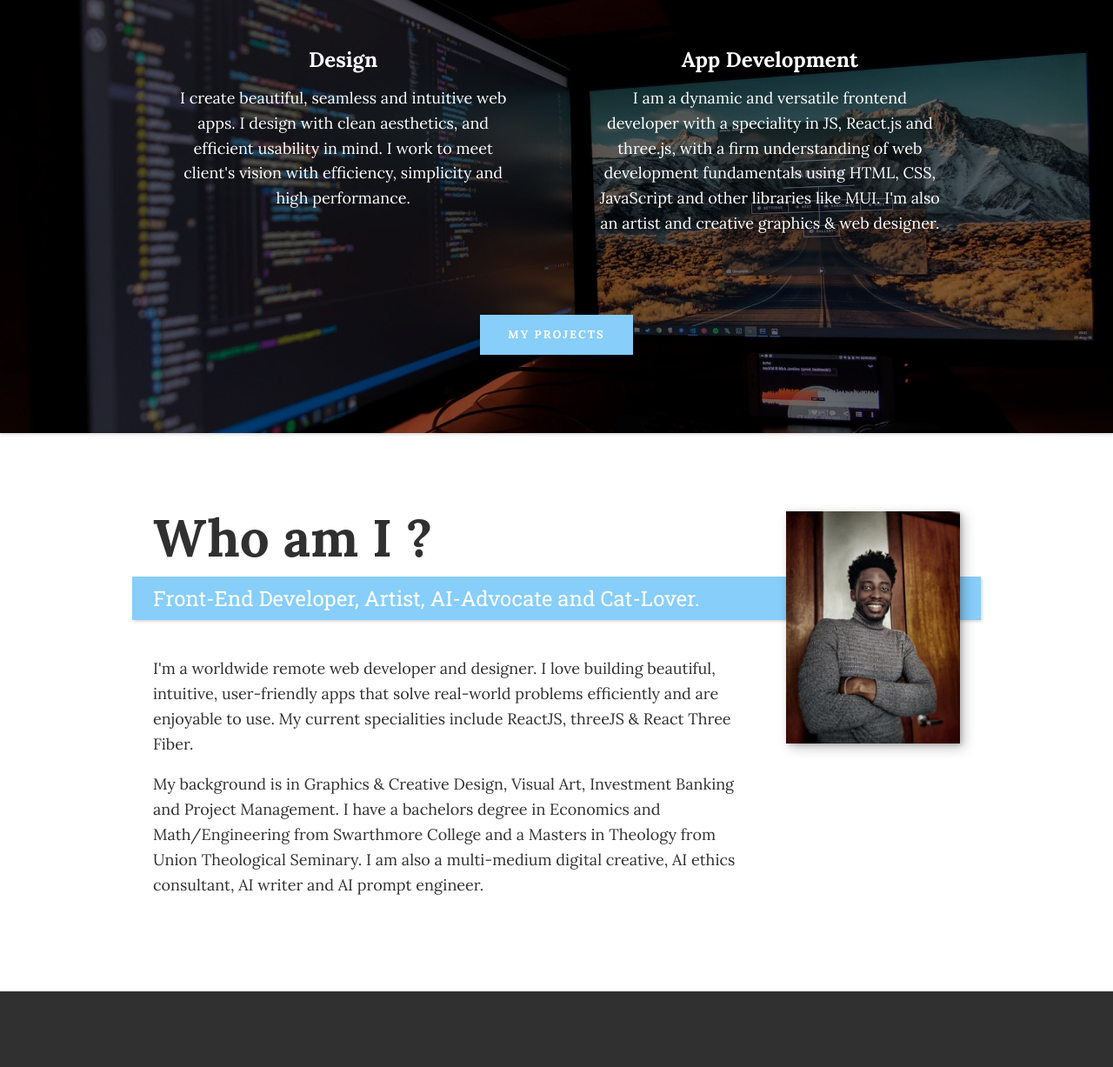
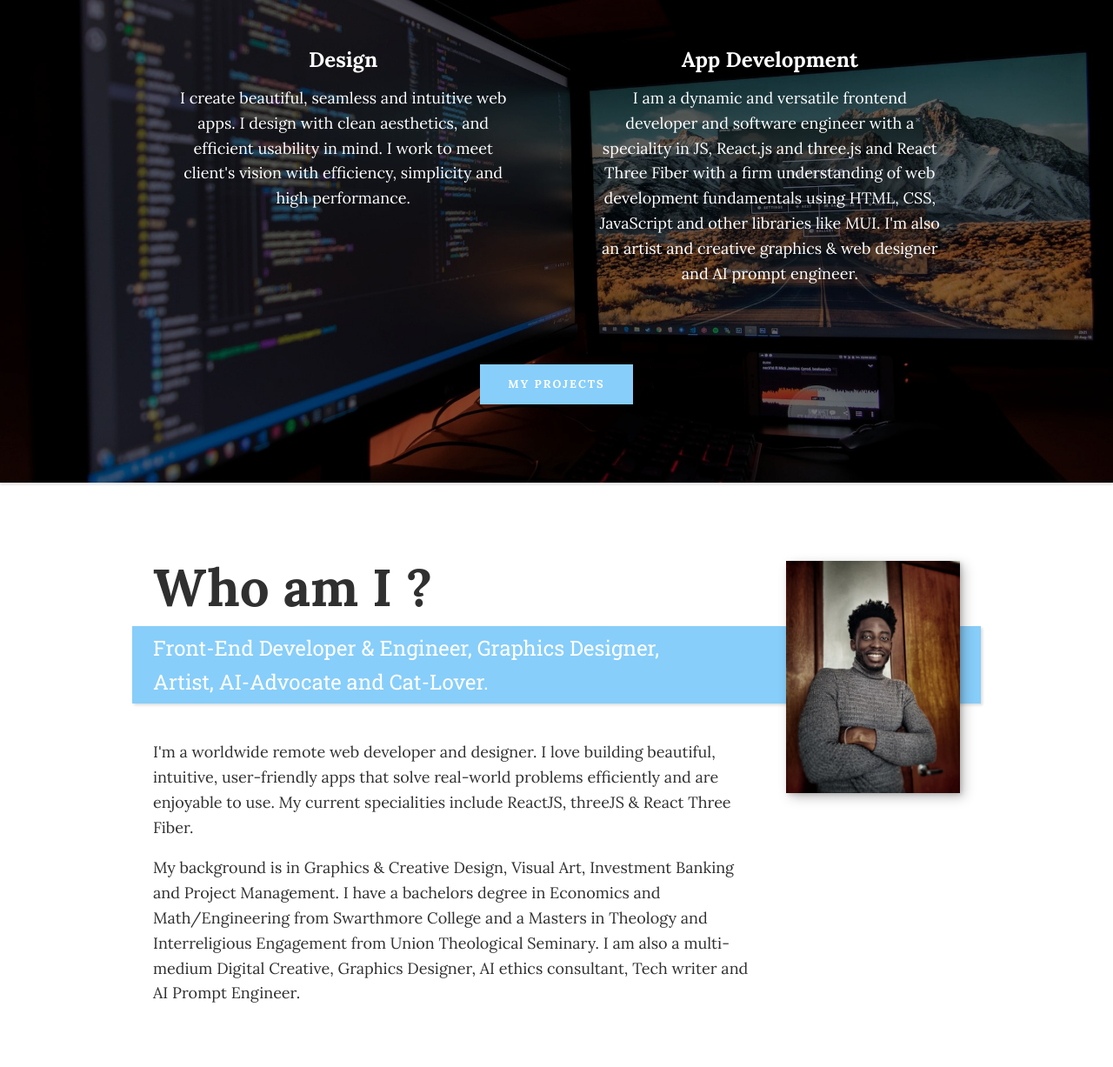
Before and after one commit to Dukeyeboah/myPortfolio, a website built with Vite: page index.html in a window 1280 px wide. Shown: the part 674-1901 px from the top of the page at 87% size. Built offline with nearby package versions, Linux system fonts and the light colour scheme.

Commit message:
Update index.html

```diff
--- a/index.html
+++ b/index.html
@@ -94,10 +94,10 @@
         <div class="service">
           <h3>App Development</h3>
           <p>
-            I am a dynamic and versatile frontend developer with a speciality
-            in JS, React.js and three.js, with a firm understanding of web
+            I am a dynamic and versatile frontend developer and software engineer with a speciality
+            in JS, React.js and three.js and React Three Fiber with a firm understanding of web
             development fundamentals using HTML, CSS, JavaScript and other libraries like MUI.
-            I'm also an artist and creative graphics & web designer.
+            I'm also an artist and creative graphics & web designer and AI prompt engineer.
           </p>
         </div>
         <!-- / service -->
@@ -113,7 +113,7 @@
     <section class="about-me" id="about">
       <h2 class="section__title section__title--about">Who am I ?</h2>
       <p class="section__subtitle section__subtitle--about">
-        Front-End Developer, Artist, AI-Advocate and Cat-Lover.
+        Front-End Developer & Engineer, Graphics Designer, Artist, AI-Advocate and Cat-Lover.
       </p>
 
       <div class="about-me__body">
@@ -126,9 +126,9 @@
         <p>
           My background is in Graphics & Creative Design, Visual Art, Investment
           Banking and Project Management. I have a bachelors degree in Economics
-          and Math/Engineering from Swarthmore College and a Masters in Theology
-          from Union Theological Seminary. I am also a multi-medium digital creative, AI ethics
-          consultant, AI writer and AI prompt engineer.
+          and Math/Engineering from Swarthmore College and a Masters in Theology and Interreligious Engagement
+          from Union Theological Seminary. I am also a multi-medium Digital Creative, Graphics Designer, AI ethics
+          consultant, Tech writer and AI Prompt Engineer.
         </p>
       </div>
 
@@ -148,47 +148,53 @@
 
       <div class="portfolio">
 
-         <!-- Portfolio item 0 -->
+        <!-- Portfolio item 0 -->
+        <!-- somewhereFun -->
+
+        <a href="https://somewherefun.vercel.app/" class="portfolio__item">
+          <img src="img/AfroSpiritArt.png" alt="" class="portfolio__img" />
+        </a>
+         <!-- Portfolio item 1 -->
         <!-- afrospiritArt -->
 
         <a href="https://afrospiritart.com/" class="portfolio__item">
           <img src="img/AfroSpiritArt.png" alt="" class="portfolio__img" />
         </a>
-         <!-- Portfolio item 00 -->
+         <!-- Portfolio item 2 -->
         <!-- OceanBowl -->
 
         <a href="https://ocean-bowl.vercel.app/" class="portfolio__item">
           <img src="img/oceanBowl.png" alt="" class="portfolio__img" />
         </a>
 
-         <!-- Portfolio item 01 -->
+         <!-- Portfolio item 3 -->
         <!-- dukesSpaces -->
 
         <a href="https://dukes-spaces.vercel.app/" class="portfolio__item">
           <img src="img/dukes-space.png" alt="" class="portfolio__img" />
         </a>
-         <!-- Portfolio item 02 -->
+         <!-- Portfolio item 4 -->
         <!-- pachamama 3D-experience -->
 
         <a href="https://pachamama-space.vercel.app/" class="portfolio__item">
           <img src="img/pachamama.png" alt="" class="portfolio__img" />
         </a>
 
-        <!-- Portfolio item 03 -->
+        <!-- Portfolio item 5 -->
         <!-- relaxnSpace 3D experience -->
 
         <a href="https://relaxnspace.vercel.app/" class="portfolio__item">
           <img src="img/threeJS.png" alt="" class="portfolio__img" />
         </a>
 
-        <!-- Portfolio item 04 -->
+        <!-- Portfolio item 6 -->
         <!-- allirmaition AI app -->
 
         <a href="https://www.affirmaition.xyz/" class="portfolio__item">
           <img src="img/affirmaition.png" alt="" class="portfolio__img" />
         </a>
 
-        <!-- Portfolio item 05 -->
+        <!-- Portfolio item 7 -->
         <!-- speed typing test -->
 
         <a
@@ -198,7 +204,7 @@
           <img src="img/Speed_typing.png" alt="" class="portfolio__img" />
         </a>
 
-        <!-- Portfolio item 06 -->
+        <!-- Portfolio item 8 -->
         <!-- meme generator -->
 
         <a
@@ -208,7 +214,7 @@
           <img src="img/Meme_Generation.png" alt="" class="portfolio__img" />
         </a>
 
-        <!-- Portfolio item 07 -->
+        <!-- Portfolio item 9 -->
         <!-- film finder -->
 
         <a
@@ -218,7 +224,7 @@
           <img src="img/Film-Finder.png" alt="" class="portfolio__img" />
         </a>
 
-        <!-- Portfolio item 08 -->
+        <!-- Portfolio item 10 -->
         <!-- color Generator -->
 
         <a
@@ -228,7 +234,7 @@
           <img src="img/Color_Generation.png" alt="" class="portfolio__img" />
         </a>
 
-        <!-- Portfolio item 09 -->
+        <!-- Portfolio item 11 -->
         <!-- Dukes 15-digit password generator -->
 
         <a
@@ -242,7 +248,7 @@
           />
         </a>
 
-        <!-- Portfolio item 10 -->
+        <!-- Portfolio item 12 -->
         <!-- War Card Game -->
 
         <a
```
